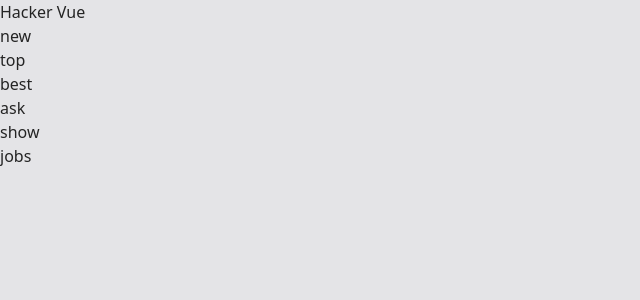
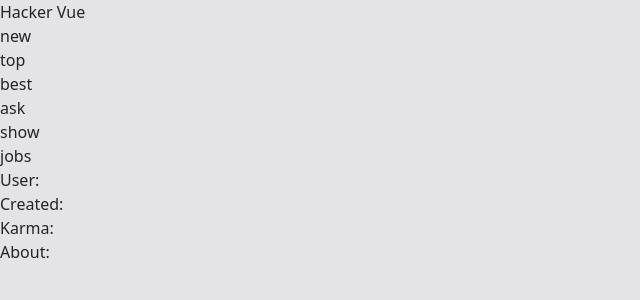
Before and after one commit to adcpe/hacker-vue, a Vue app: page /user/1 in a window 1280 px wide. Shown: the top 300 px of the page, without its empty margins (0-640 px from the left). Built offline with nearby package versions, Linux system fonts and the light colour scheme; no server answers.

Commit message:
Added user page

```diff
--- a/src/views/UserPage.vue
+++ b/src/views/UserPage.vue
@@ -1,7 +1,31 @@
-<script setup></script>
+<script setup>
+import { ref } from 'vue'
+import { useRoute } from 'vue-router'
+import { getData } from '../utils/api'
+
+const user = ref({})
+const route = useRoute()
+
+getData(route.params.id, 'user').then((res) => (user.value = res))
+</script>
 
 <template>
-  <div></div>
+  <div class="min-h-[25vh] bg-zinc-300 p-4">
+    <div class="flex flex-row my-2">
+      <div class="font-bold w-20">User:</div>
+      <div>{{ user.id }}</div>
+    </div>
+    <div class="flex flex-row my-2">
+      <div class="font-bold w-20">Created:</div>
+      <div>{{ user.created }}</div>
+    </div>
+    <div class="flex flex-row my-2">
+      <div class="font-bold w-20">Karma:</div>
+      <div>{{ user.karma }}</div>
+    </div>
+    <div class="flex flex-row my-2">
+      <div class="font-bold w-20">About:</div>
+      <div v-html="user.about"></div>
+    </div>
+  </div>
 </template>
-
-<style lang="scss" scoped></style>
```
